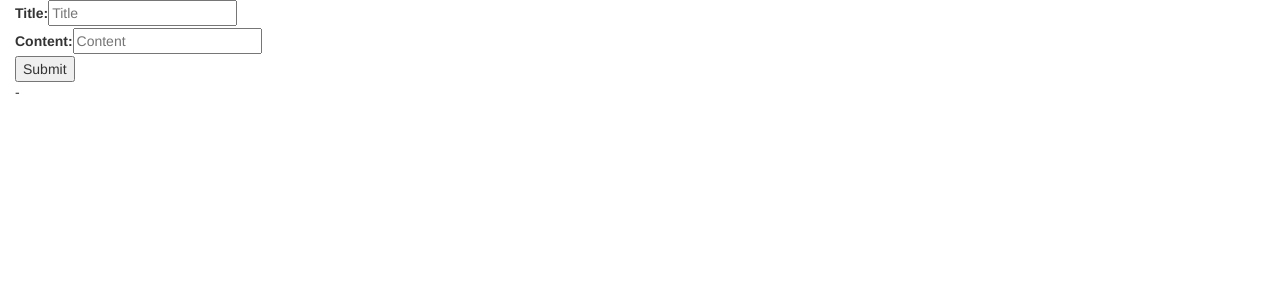
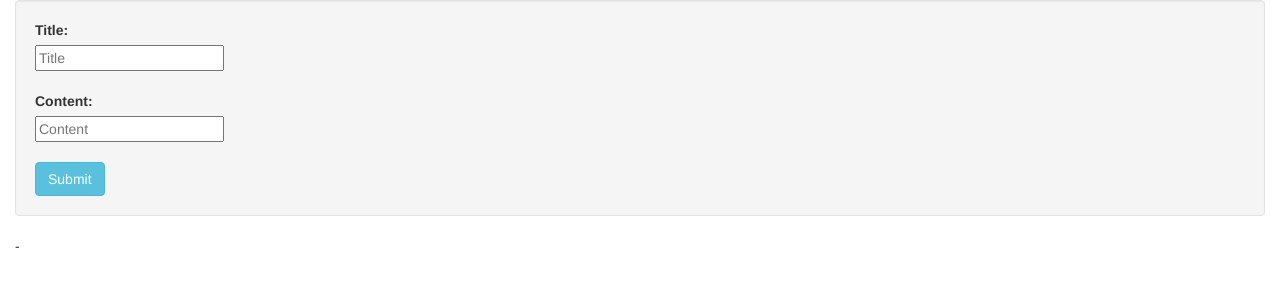
Before and after one commit to LevikNapa/journal-client, a React (Create React App) app: page /entries/new in a window 1280 px wide. Shown: the top 300 px of the page. Built offline with nearby package versions, Linux system fonts and the light colour scheme; no server answers.

Commit message:
Refactored to add a new form container and its child functional component

```diff
--- a/src/components/EntryForm.js
+++ b/src/components/EntryForm.js
@@ -1,41 +1,18 @@
 import React from 'react'
-import {connect} from 'react-redux'
-import {addEntry} from '../actions/addEntry'
 
-class EntryForm extends React.Component {
+const EntryForm = (props) => {
 
-   state = {
-     title: '',
-     content: ''
-   }
-
-   handleChange = (event) => {
-     this.setState({
-       [event.target.name]: event.target.value
-     })
-   }
-
-   handleSubmit = (event) => {
-     event.preventDefault()
-      this.props.addEntry(this.state)
-      this.setState({
-        title: '',
-        content: ''
-      })
-   }
-
-  render() {
     return (
-      <div>
-        <form onSubmit={this.handleSubmit}>
+      <div className="form-group well">
+        <form onSubmit={props.onSubmit}>
           <label>Title: </label>
-          <input type='text' placeholder='Title' value={this.state.title} name='title' onChange={this.handleChange}/><br/>
+          <div className="field"><input type='text' placeholder='Title' value={props.title} name='title' onChange={props.onChange}/></div><br/>
           <label>Content: </label>
-          <input type='text' placeholder='Content' value={this.state.content} name='content' onChange={this.handleChange}/><br/>
-          <input type='submit'/>
+          <div><input type='text' placeholder='Content' value={props.content} name='content' onChange={props.onChange}/></div><br/>
+          <input className="btn btn-info" type='submit'/>
         </form>
       </div>
     )
-  }
 }
-export default connect(null, {addEntry})(EntryForm)
+
+export default EntryForm
```
Also changed, not shown: src/containers/NewEntryContainer.js (added, +38 -0 lines).
